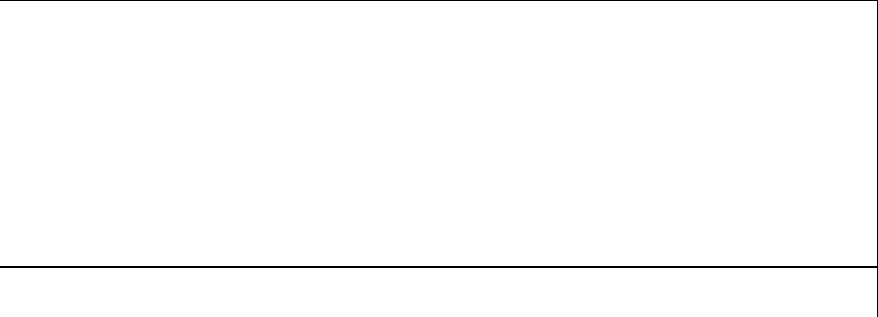
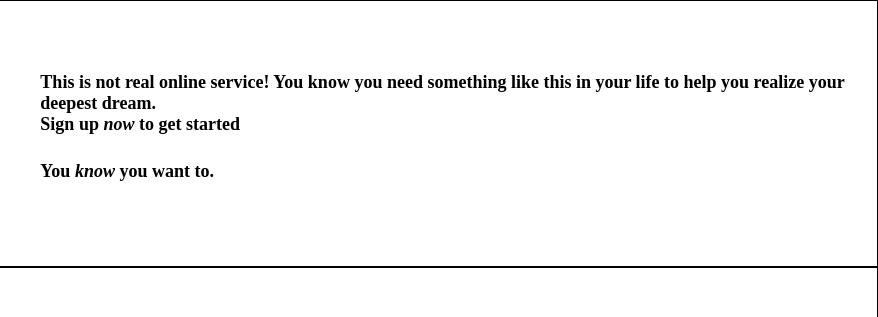
Before and after one commit to membrain12/sign-up-form-2nd, a plain HTML site: page index.html in a window 1280 px wide. Shown: the top 317 px of the page, 402-1280 px from the left. Drawn offline with Linux system fonts and the light colour scheme.

Commit message:
Input & Style top right section info

```diff
--- a/index.html
+++ b/index.html
@@ -17,7 +17,14 @@
     </div>
     <div id="right-side">
         <div id="top-right">
+            <div>
+                <p>This is not real online service! You know you need something like this
+                    in your life to help you realize your deepest dream.
+                </p>
+                <p>Sign up <em>now</em> to get started</p>
+            </div>
 
+            <p>You <em>know</em> you want to.</p>
         </div>
         <div id="middle-right">
 
--- a/style.css
+++ b/style.css
@@ -69,4 +69,17 @@ a {
 #right-side > div {
     flex: 1;
     border: 1px solid #000;
+    padding-left: 5%;
 }
+
+#top-right {
+    display: flex;
+    flex-flow: column;
+    justify-content: flex-end;
+    gap: 10%;
+    font-weight: bold;
+}
+
+#top-right > p {
+    margin-bottom: 10%;
+}
```
